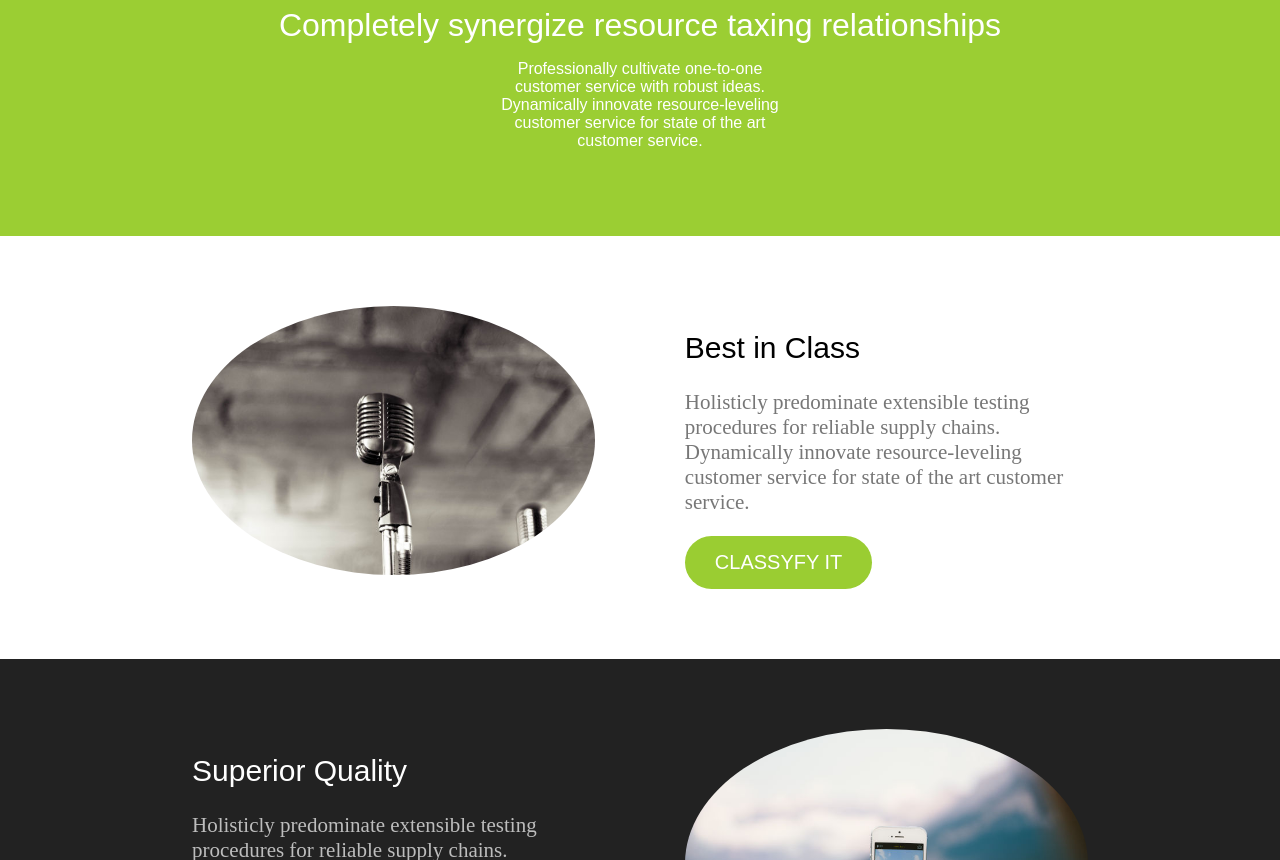
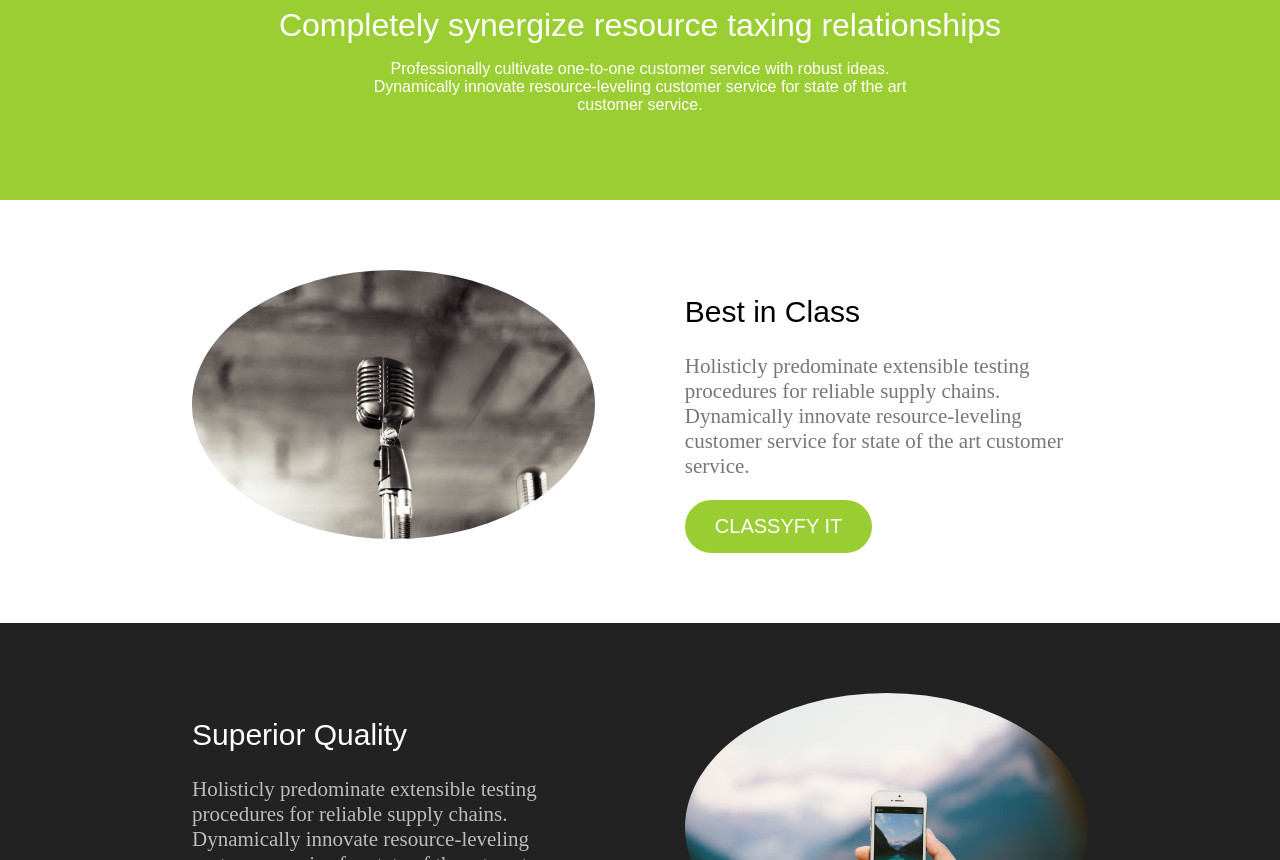
Before and after one commit to ihftech/image-to-html-business, a plain HTML site: page index.html in a window 1280 px wide. Shown: the part 1021-1881 px from the top of the page. Drawn offline with Linux system fonts and the light colour scheme.

Commit message:
Update style.css

```diff
--- a/css/style.css
+++ b/css/style.css
@@ -107,7 +107,7 @@ nav ul li a.active{
 	font-family: sans-serif;
 	font-size: 16px;
 	color: white;
-	padding: 0 303px;
+	padding: 0 20%;
 }
 /* relationship end */
 /* class start */
```
